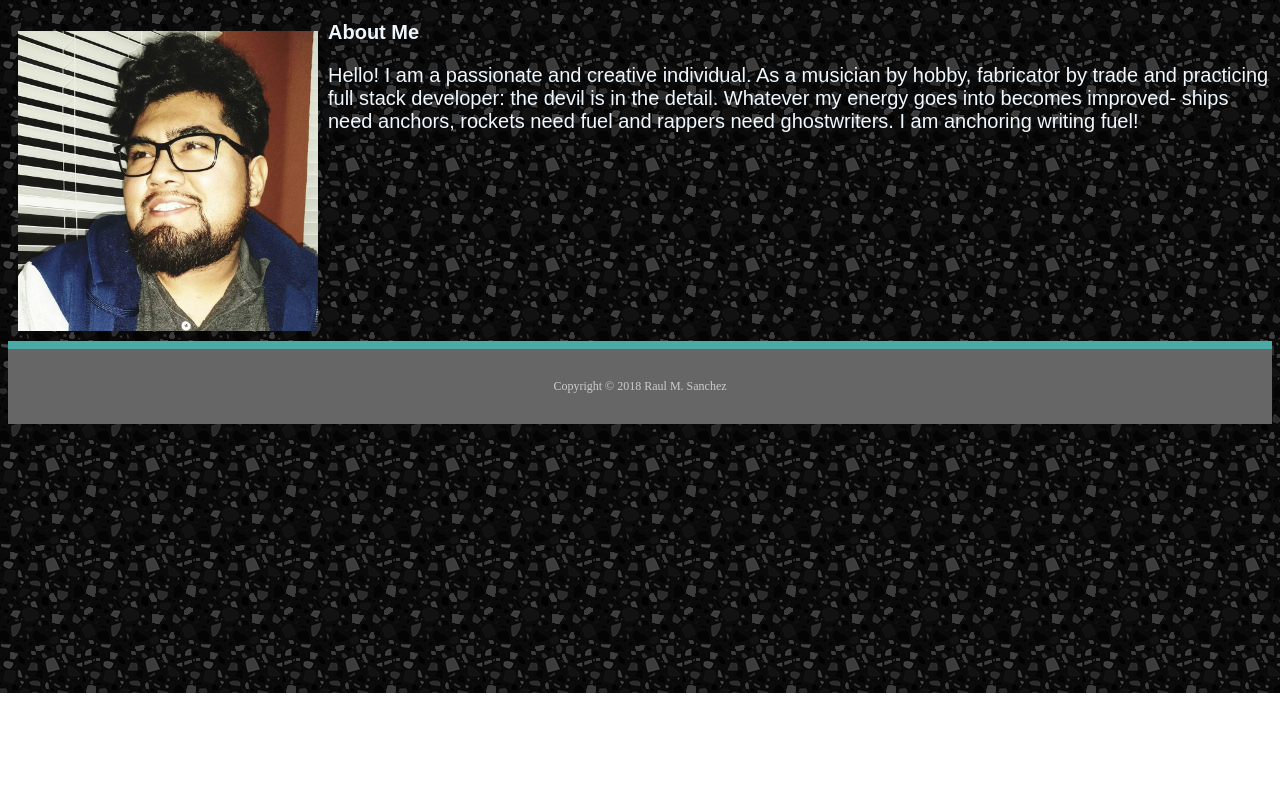
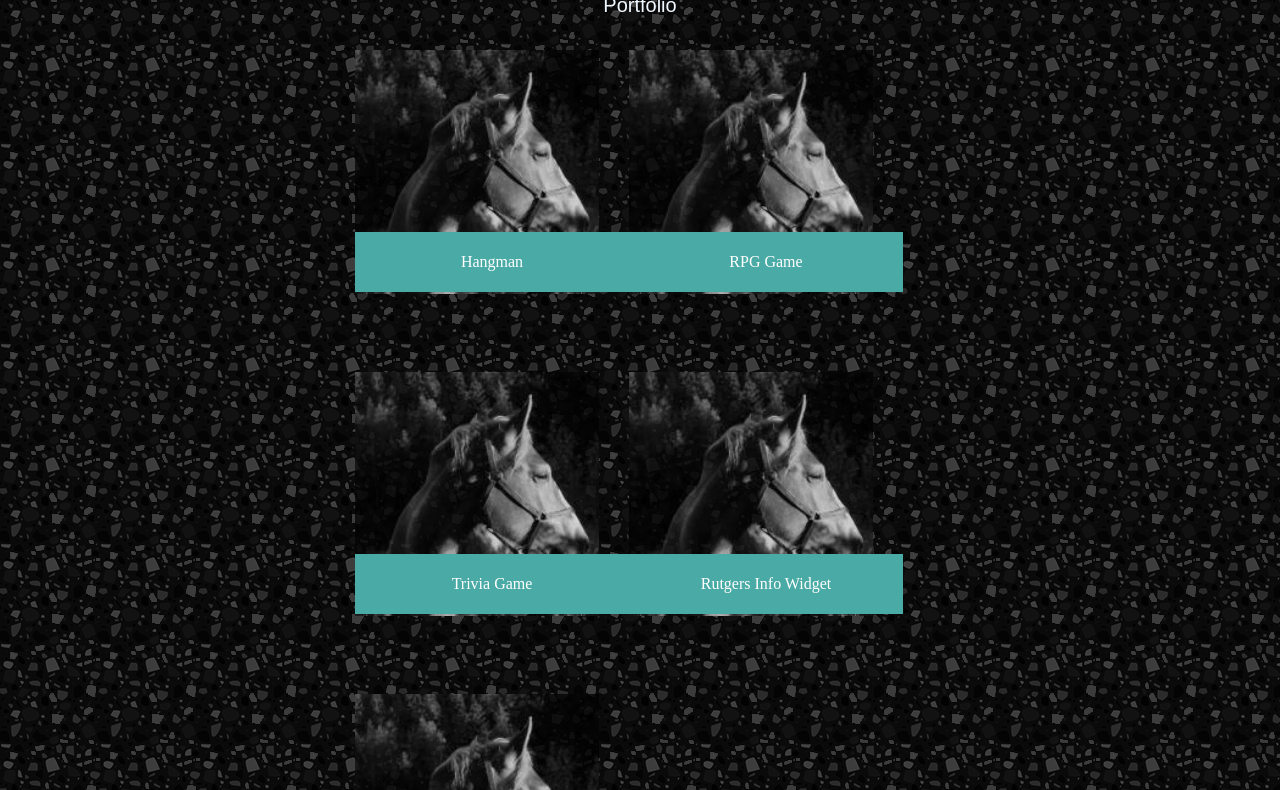
Before and after one commit to rmsanchez93/firstHomework, a plain HTML site: page portfolio.html in a window 1280 px wide. Shown: the part 107-897 px from the top of the page. Before the commit the page ends 800 px from the top, so only its background shows below. Drawn offline with Linux system fonts and the light colour scheme.

Commit message:
fixed portfolio, need contacts now

```diff
--- a/assets/style.css
+++ b/assets/style.css
@@ -16,9 +16,9 @@ background-image: url("../images/dark-grey-terrazzo/dark-grey-terrazzo.png");
 
   border-bottom: 2px solid #ccc;
 }
-#logo {
+#logo, .title{
     float: left;
-    width: 500px;
+    width: 300px;
     height: 70px;
     font-family: Georgia, Times, "Times New Roman", serif;
     font-size: 30px;
@@ -38,10 +38,24 @@ background-image: url("../images/dark-grey-terrazzo/dark-grey-terrazzo.png");
       text-align: center;
       margin-top: 10px;
       padding: 15px;
+}
 
-  }
+.title{
+    color: #fff;
+    background: none;
+    font-size: 30px;
+}
+#TitlePage{
+    height: 70px;
+    font-family: Georgia, Times, "Times New Roman", serif;
+    font-size: 30px;
 
-  #everything{
+
+}
+
+
+
+  #everything, .portfolio{
       max-width: 960px;
       margin: 0 auto;
   }
@@ -64,8 +78,12 @@ background-image: url("../images/dark-grey-terrazzo/dark-grey-terrazzo.png");
     font-family: Arial, Helvetica, sans-serif;
     font-size: 20px;
     color: aliceblue;
+    text-align: center;
   }
 
+  .portfolio  {
+      width: 600px;
+  }
 
 
 
@@ -81,3 +99,33 @@ background-image: url("../images/dark-grey-terrazzo/dark-grey-terrazzo.png");
     background: #666;
     border-top: 8px solid #4aaaa5;
   }
+  .work {
+    position: relative;
+    float: left;
+    width: 274px;
+    margin: 20px 0 25px;
+
+    padding: 15px;
+  }
+
+
+
+  .work img {
+    width: 100%;
+    border: 0 none;
+    opacity: 0.8;
+  }
+
+  .work h3 {
+    position: absolute;
+    bottom: 20px;
+    width: 100%;
+    padding: 15px;
+    margin-bottom: 0;
+    font-weight: 300;
+    line-height: 30px;
+    color: #fff;
+    text-align: center;
+    background: #4aaaa5;
+    border-bottom: 0;
+  }
--- a/portfolio.html
+++ b/portfolio.html
@@ -2,15 +2,16 @@
 <html>
     <head>
         <meta charset= "UTF-8">
-        <title>Portfolio|Raul M. Sanchez</title>
-        <br>
-          <link rel="styleSheet" href="assets/style.css">
+        <title>Portfolio |Raul M.</title>
+
+        <link rel="stylesheet" href="assets/reset.css">
+        <link rel="styleSheet" href="assets/style.css">
 
     </head>
 
     <body>
-
-                <header id="head">
+            <div id= "everything">
+            <header id="head">
                         <div class="container">
                           <a href="index.html" id="logo">Raul M. Sanchez</a>
                           <nav>
@@ -19,26 +20,49 @@
                             <a href="contact.html">Contact</a>
                           </nav>
                         </div>
-                      </header>
+            </header>
 
-        <div id="picBio">
-        <img class="smallerRaul" src="images/PROFILE PICTURE.jpg" alt="picture of handsome employed fellow">
-        <h1>About Me</h1>
-        <p>
-            Hello! I am a passionate and creative individual.
-            As a musician by hobby, fabricator by trade and practicing full stack developer:
-            the devil is in the detail.
-            Whatever my energy goes into becomes improved- ships need anchors, rockets need fuel and rappers need ghostwriters.
-            I am anchoring writing fuel!
+            <section class="portfolio">
+                    <h1>Portfolio</h1>
 
-        </p>
+                    <div class="work">
+                      <img src="images/horse placeholder.jpg" alt="hangman">
 
-    </div>
+                      <h3>Hangman</h3>
+                    </div>
+                    <div class="work">
+                      <img src="images/horse placeholder.jpg" alt="RPG Game">
+
+                      <h3>RPG Game</h3>
+                    </div>
+                    <div class="work">
+                      <img src="images/horse placeholder.jpg" alt="Trivia Game">
+
+                      <h3>Trivia Game</h3>
+                    </div>
+                    <div class="work">
+                      <img src="images/horse placeholder.jpg" alt="Rutgers Info Widget">
+
+                      <h3>Rutgers Info Widget</h3>
+                    </div>
+                    <div class="work">
+                      <img src="images/horse placeholder.jpg" alt="Rock Paper Scissors">
+
+                      <h3>Rock Paper Scissors</h3>
+                    </div>
+
+                  </section>
+
+
 
     <footer>
             <div class="foot">
               Copyright &copy; 2018 Raul M. Sanchez
             </div>
     </footer>
+
+</div>
+
+
     </body>
 </html>
```
Also changed, not shown: contact.html (+9 -18 lines), index.html (+18 -5 lines), images/horse placeholder.jpg (added).
